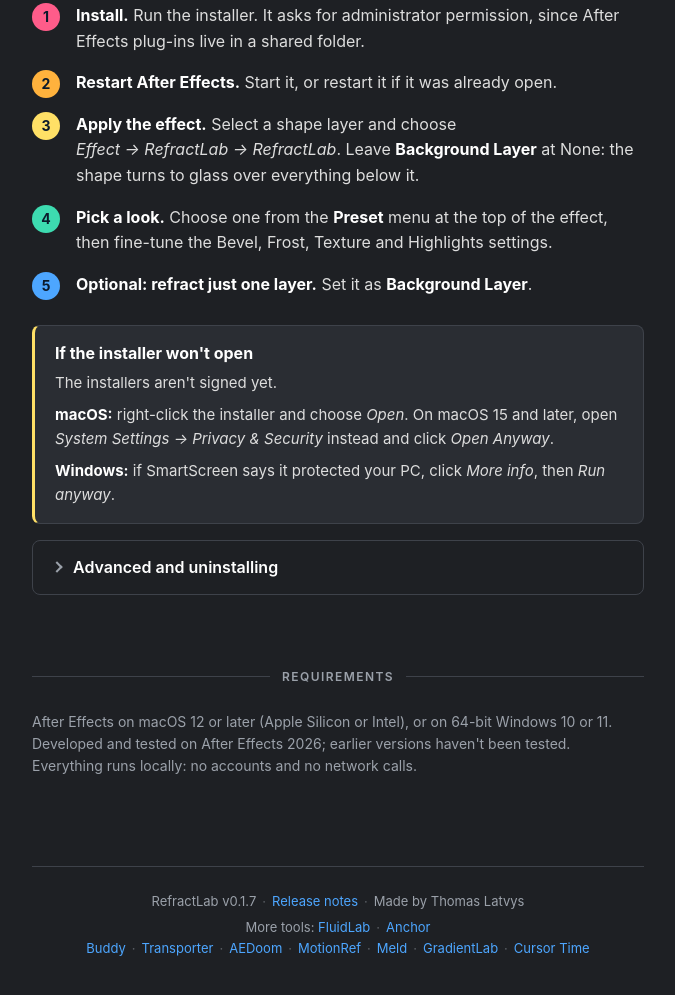
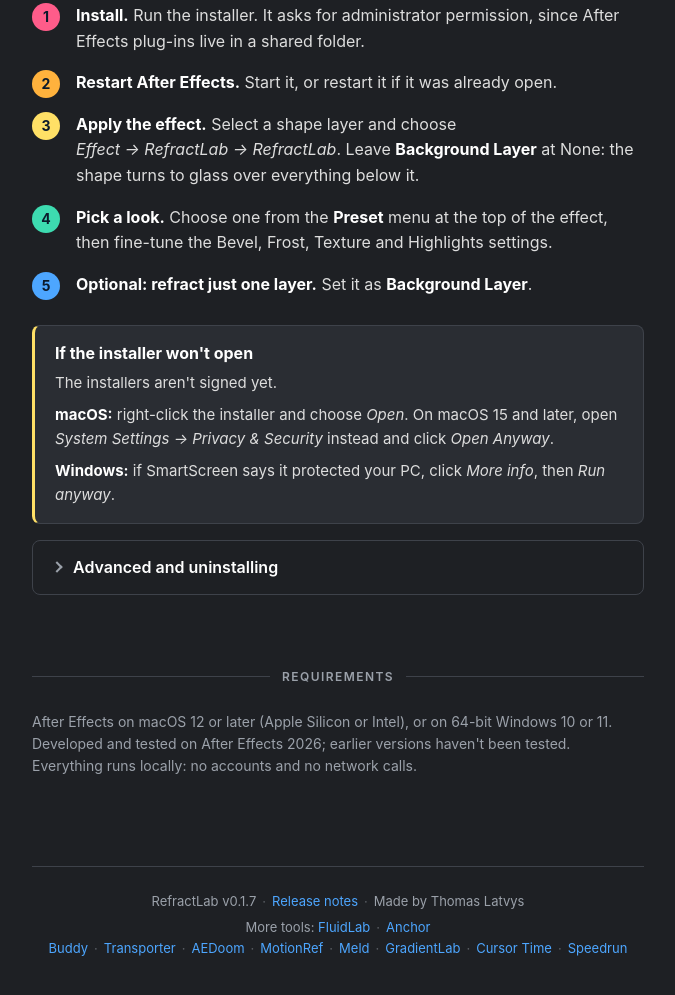
Before and after one commit to tlatvys-ac/refractlab-app, a plain HTML site: page index.html in a window 1280 px wide. Shown: the part 3061-4056 px from the top of the page, without its empty margins (302-977 px from the left). Drawn offline with Linux system fonts and the light colour scheme; no server answers.

Commit message:
Footer: add Speedrun to More tools
Co-Authored-By: Claude Opus 5.5 <noreply@anthropic.com>

```diff
--- a/index.html
+++ b/index.html
@@ -744,7 +744,7 @@
     <footer>
         <p>RefractLab <span id="version">v0.1.7</span><span class="sep">·</span><a href="https://github.com/tlatvys-ac/refractlab-app/releases">Release notes</a><span class="sep">·</span>Made by Thomas Latvys</p>
         <p>More tools:
-            <a href="https://tlatvys-ac.github.io/fluidlab-app/">FluidLab</a><span class="sep">·</span><a href="https://tlatvys-ac.github.io/anchor-buddy-app/">Anchor Buddy</a><span class="sep">·</span><a href="https://tlatvys-ac.github.io/transporter-app/">Transporter</a><span class="sep">·</span><a href="https://tlatvys-ac.github.io/aedoom-app/">AEDoom</a><span class="sep">·</span><a href="https://tlatvys-ac.github.io/motionref-app/">MotionRef</a><span class="sep">·</span><a href="https://tlatvys-ac.github.io/meld-app/">Meld</a><span class="sep">·</span><a href="https://tlatvys-ac.github.io/gradientlab-app/">GradientLab</a><span class="sep">·</span><a href="https://tlatvys-ac.github.io/cursor-time-app/">Cursor&nbsp;Time</a>
+            <a href="https://tlatvys-ac.github.io/fluidlab-app/">FluidLab</a><span class="sep">·</span><a href="https://tlatvys-ac.github.io/anchor-buddy-app/">Anchor Buddy</a><span class="sep">·</span><a href="https://tlatvys-ac.github.io/transporter-app/">Transporter</a><span class="sep">·</span><a href="https://tlatvys-ac.github.io/aedoom-app/">AEDoom</a><span class="sep">·</span><a href="https://tlatvys-ac.github.io/motionref-app/">MotionRef</a><span class="sep">·</span><a href="https://tlatvys-ac.github.io/meld-app/">Meld</a><span class="sep">·</span><a href="https://tlatvys-ac.github.io/gradientlab-app/">GradientLab</a><span class="sep">·</span><a href="https://tlatvys-ac.github.io/cursor-time-app/">Cursor&nbsp;Time</a><span class="sep">·</span><a href="https://tlatvys-ac.github.io/speedrun-app/">Speedrun</a>
         </p>
     </footer>
 </div>
```
